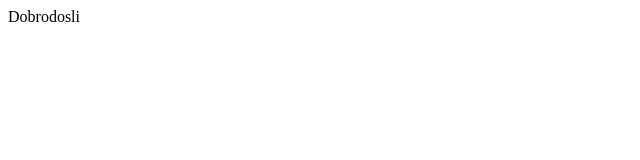
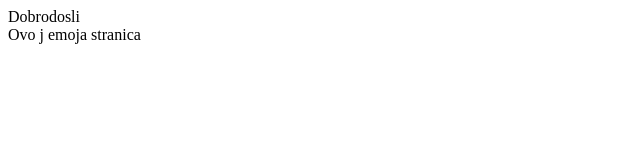
Before and after one commit to aliili/git_vezba, a plain HTML site: page index.html in a window 1280 px wide. Shown: the whole page, without its empty margins (0-640 px from the left). Drawn offline with Linux system fonts and the light colour scheme.

Commit message:
Zavrsena main sekcija

```diff
--- a/index.html
+++ b/index.html
@@ -8,5 +8,9 @@
 </head>
 <body>
     <header>Dobrodosli</header>
+
+    <main>
+        Ovo j emoja stranica
+    </main>
 </body>
 </html>
```
Also changed, not shown: 2 other files.
